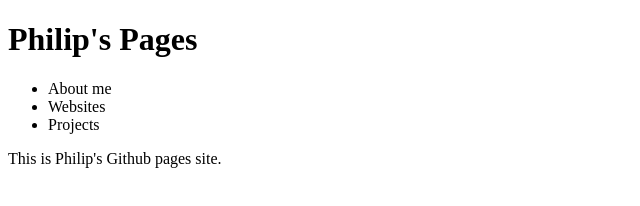
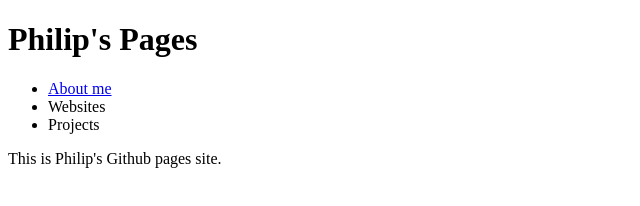
Before and after one commit to Philip-Jorgensen/Philip-Jorgensen.github.io, a plain HTML site: page index.html in a window 1280 px wide. Shown: the full height of the page, 0-640 px from the left. Drawn offline with Linux system fonts and the light colour scheme.

Commit message:
Update index.html

```diff
--- a/index.html
+++ b/index.html
@@ -10,7 +10,7 @@
    <h1>Philip's Pages</h1>
 
     <ul class="navbar">
-        <li class="navbar-element" href="templates/about_me.html"> About me </li>
+        <li class="navbar-element"><a href="templates/about_me.html"> About me </a></li>
         <li class="navbar-element"> Websites </li>
         <li class="navbar-element"> Projects </li>
     </ul>
```
